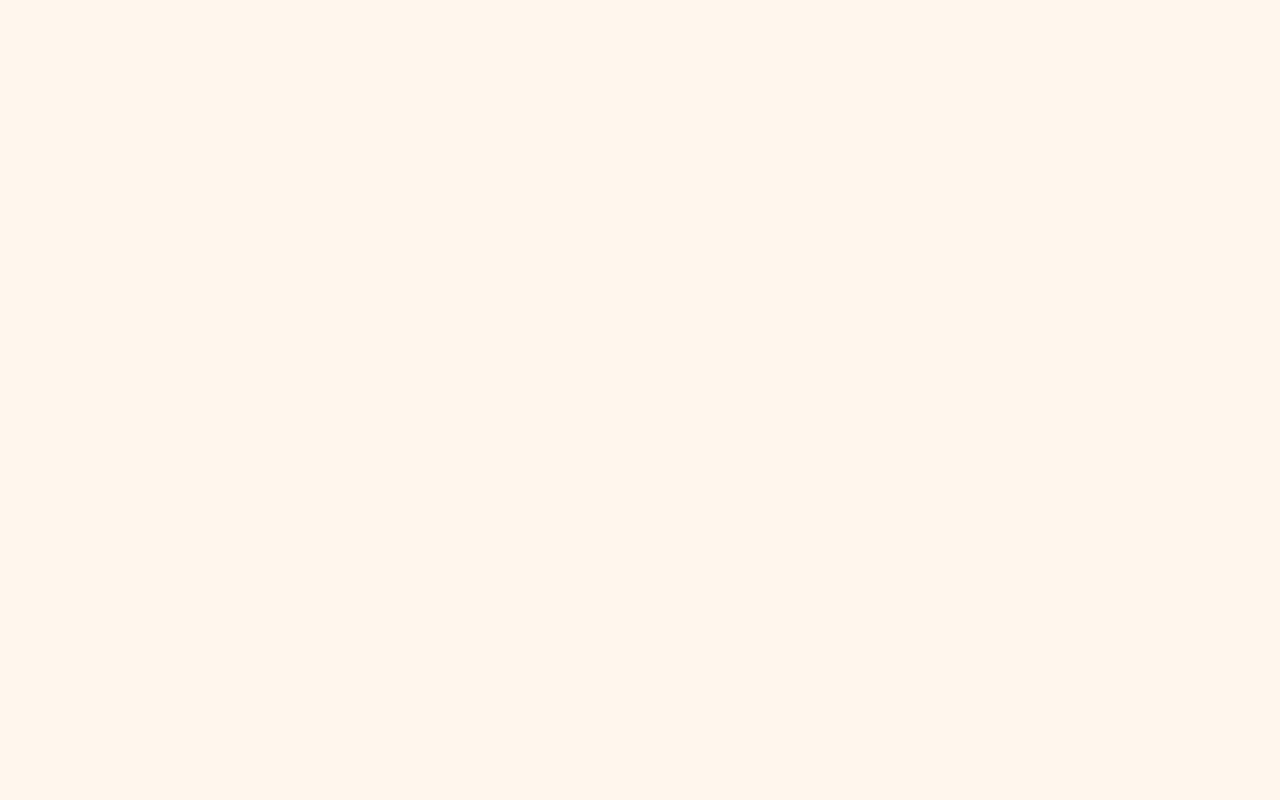
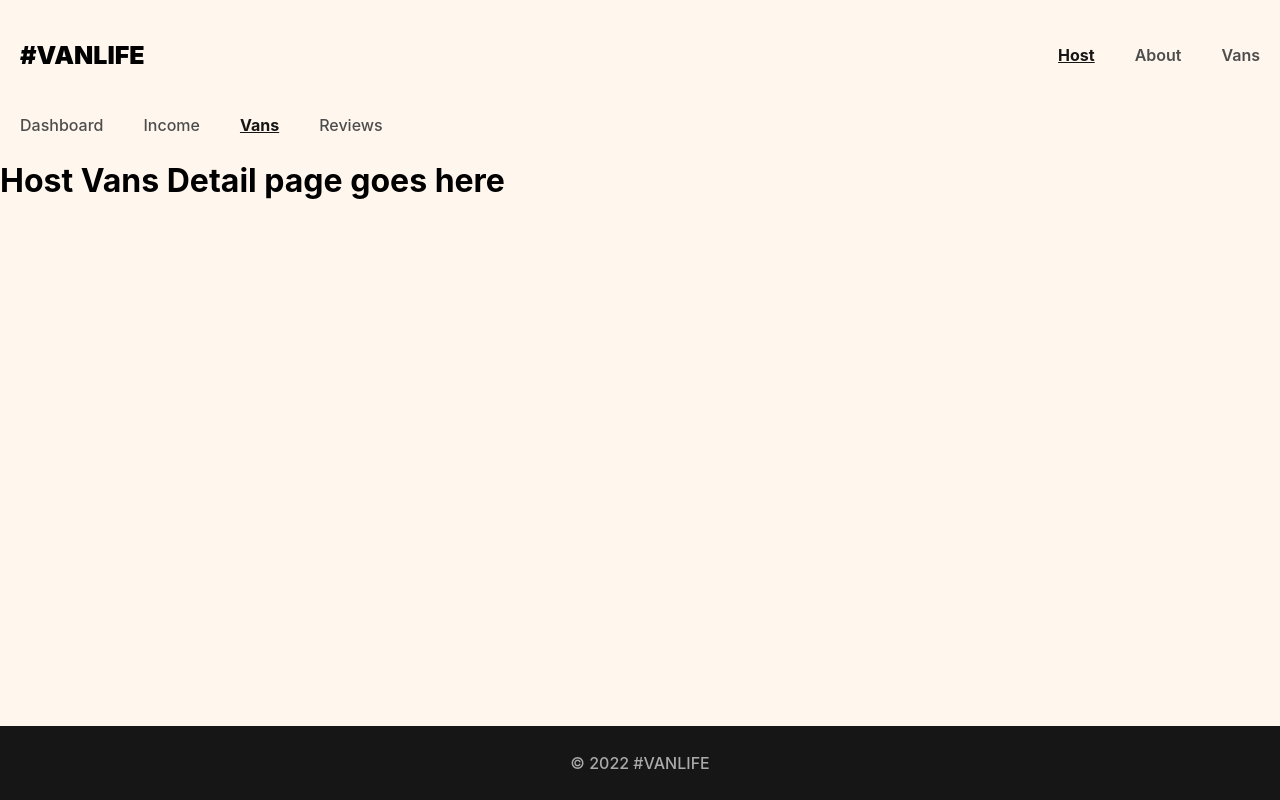
Before and after one commit to LouisBioum/Vanlife, a React (Vite) app: page /host/vans/1 in a window 1280 px wide. Before the commit this address had no page. Built offline with nearby package versions, Linux system fonts and the light colour scheme; what miragejs would draw is missing.

Commit message:
Added dummy host van pages

```diff
--- a/src/components/HostLayout.jsx
+++ b/src/components/HostLayout.jsx
@@ -2,20 +2,6 @@
 import { NavLink, Outlet } from "react-router-dom"
 
 export default function HostLayout() {
-    /**
-     * Challenge - part 2:
-     * Make the host navbar indicate the currently-active route.
-     *
-     * Use the following CSS rules:
-     *      font-weight: bold;
-     *      text-decoration: underline;
-     *      color: #161616;
-     *
-     * I'd recommend using an inline style this time.
-     *
-     * NOTE: There will be a small bug that we'll fix
-     * after you do the challenge.
-     */
     const activeStyles = {
         fontWeight: "bold",
         textDecoration: "underline",
@@ -41,6 +27,13 @@
                 </NavLink>
 
                 <NavLink
+                    to="/host/vans"
+                    style={({ isActive }) => isActive ? activeStyles : null}
+                >
+                    Vans
+                </NavLink>
+
+                <NavLink
                     to="/host/reviews"
                     style={({ isActive }) => isActive ? activeStyles : null}
                 >
--- a/src/main.jsx
+++ b/src/main.jsx
@@ -8,6 +8,8 @@
 import Dashboard from "./pages/Host/Dashboard"
 import Income from "./pages/Host/Income"
 import Reviews from "./pages/Host/Reviews"
+import HostVans from "./pages/Host/HostVans"
+import HostVanDetail from "./pages/Host/HostVanDetail"
 import Layout from "./components/Layout"
 import HostLayout from "./components/HostLayout"
 import "./index.css"
@@ -29,6 +31,8 @@
             <Route path="/host" element={<Dashboard />} />
             <Route path="/host/income" element={<Income />} />
             <Route path="/host/reviews" element={<Reviews />} />
+            <Route path="vans" element={<HostVans />} />
+            <Route path="vans/:id" element={<HostVanDetail />} />
           </Route>
         </Route>
       </Routes>
--- /dev/null
+++ b/src/pages/Host/HostVanDetail.jsx
@@ -0,0 +1,5 @@
+import React from "react"
+
+export default function HostVanDetail() {
+    return <h1> Host Vans Detail page goes here</h1>
+}
--- /dev/null
+++ b/src/pages/Host/HostVans.jsx
@@ -0,0 +1,5 @@
+import React from "react"
+
+export default function HostVan() {
+    return <h1> Host Vans page goes here</h1>
+}
```
